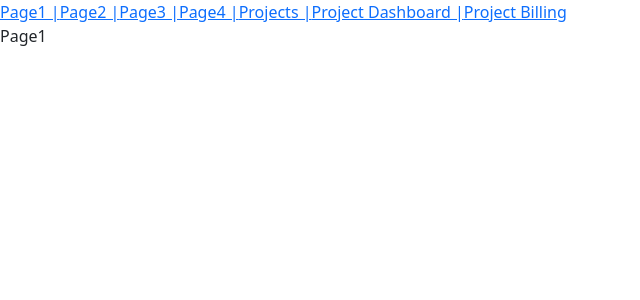
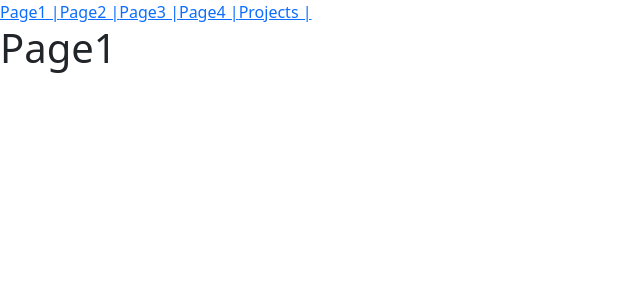
Before and after one commit to kodecdac/advday1, a React (Create React App) app: page / in a window 1280 px wide. Shown: the top 300 px of the page, without its empty margins (0-640 px from the left). Built offline with nearby package versions, Linux system fonts and the light colour scheme.

Commit message:
basic pages

```diff
--- a/src/App.js
+++ b/src/App.js
@@ -13,11 +13,11 @@ function App() {
     <>
       <AppNavigation />
       <Routes>
-        <Route path="/" element={<main>Page1</main>} />
-        <Route path="/page1" element={<main>Page1</main>} />
-        <Route path="/page2" element={<main>Page2</main>} />
-        <Route path="/page3" element={<main>Page3</main>} />
-        <Route path="/page4" element={<main>Page4</main>} />
+        <Route path="/" element={<Page1 />} />
+        <Route path="/page1" element={<Page1 />} />
+        <Route path="/page2" element={<Page2 />} />
+        <Route path="/page3" element={<Page3 />} />
+        <Route path="/page4" element={<Page4 />} />
         <Route
           path="/projects"
           element={
@@ -27,17 +27,14 @@ function App() {
                 <NavLink to="/projects/billing">Billing</NavLink>
               </nav>
               <main>
-                <section>Project Info</section>
-                <section>
-                  <Outlet />
-                </section>
+                <Outlet />
               </main>
             </>
           }
         >
           <Route index element={<main>Project Dashboard</main>} />
-          <Route path="dashboard" element={<main>Project Dashboard</main>} />
-          <Route path="billing" element={<main>Project Billing</main>} />
+          <Route path="dashboard" element={<ProjectDashboard />} />
+          <Route path="billing" element={<ProjectBilling />} />
         </Route>
       </Routes>
     </>
@@ -52,26 +49,55 @@ const AppNavigation = () => {
       <NavLink to="/page3">Page3 |</NavLink>
       <NavLink to="/page4">Page4 |</NavLink>
       <NavLink to="/projects">Projects |</NavLink>
-      <NavLink to="/projects/dashboard">Project Dashboard |</NavLink>
-      <NavLink to="/projects/billing">Project Billing</NavLink>
     </>
   );
 };
 
-const AppNavigationNavigate = () => {
-  let navigate = useNavigate();
+const Page1 = () => {
+  return (
+    <main>
+      <h1>Page1</h1>
+    </main>
+  );
+};
 
-  const go2page = (page) => {
-    navigate(`/${page}`, { replace: true });
-  };
+const Page2 = () => {
+  return (
+    <main>
+      <h1>Page2</h1>
+    </main>
+  );
+};
 
+const Page3 = () => {
   return (
-    <>
-      <input type="button" value="Page1" onClick={() => go2page("page1")} />
-      <input type="button" value="Page2" onClick={() => go2page("page2")} />
-      <input type="button" value="Page3" onClick={() => go2page("page3")} />
-      <input type="button" value="Page4" onClick={() => go2page("page4")} />
-    </>
+    <main>
+      <h1>Page3</h1>
+    </main>
+  );
+};
+
+const Page4 = () => {
+  return (
+    <main>
+      <h1>Page4</h1>
+    </main>
+  );
+};
+
+const ProjectDashboard = () => {
+  return (
+    <main>
+      <h1>Project Dashboard</h1>
+    </main>
+  );
+};
+
+const ProjectBilling = () => {
+  return (
+    <main>
+      <h1>Project Billing</h1>
+    </main>
   );
 };
 
```
